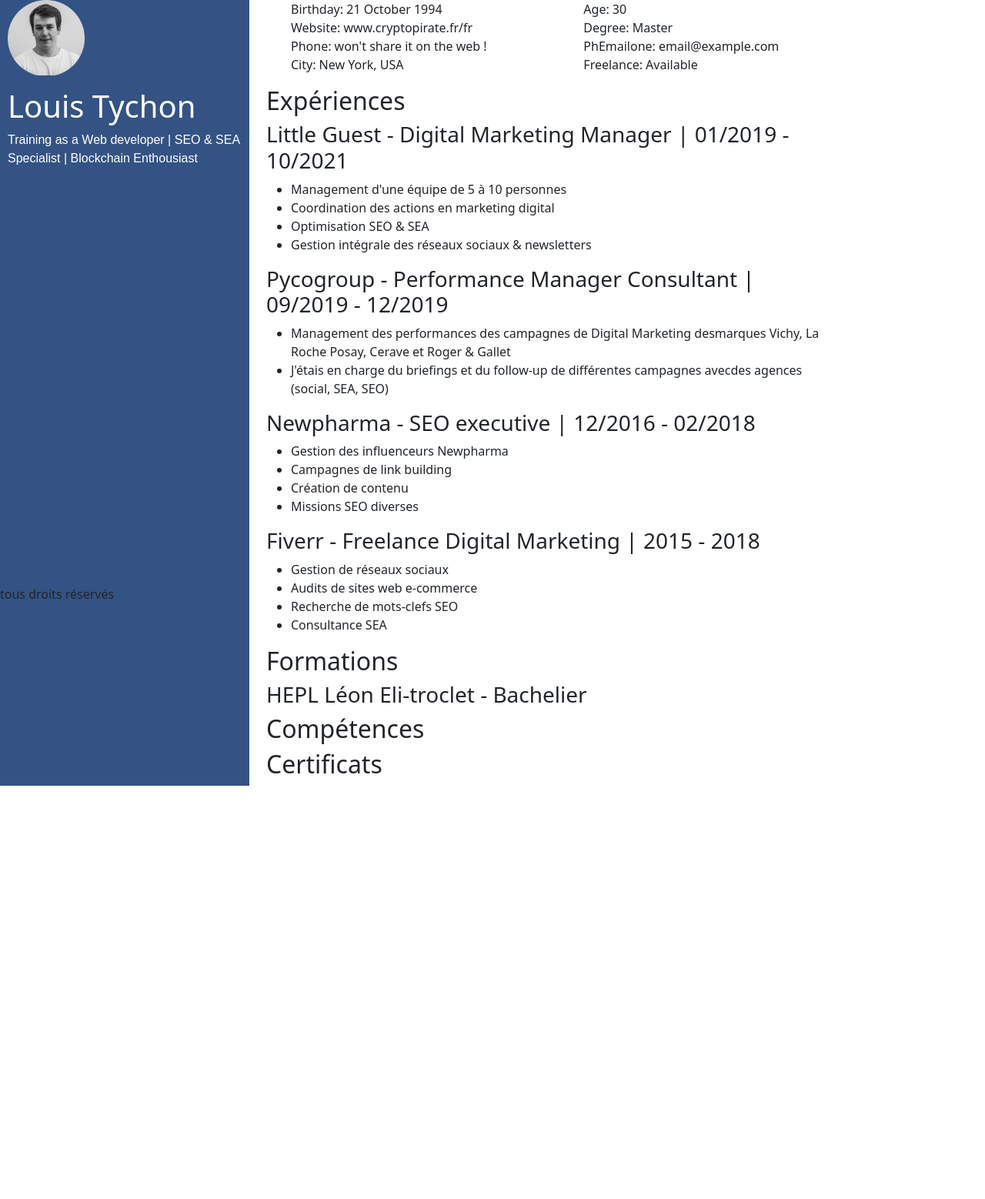
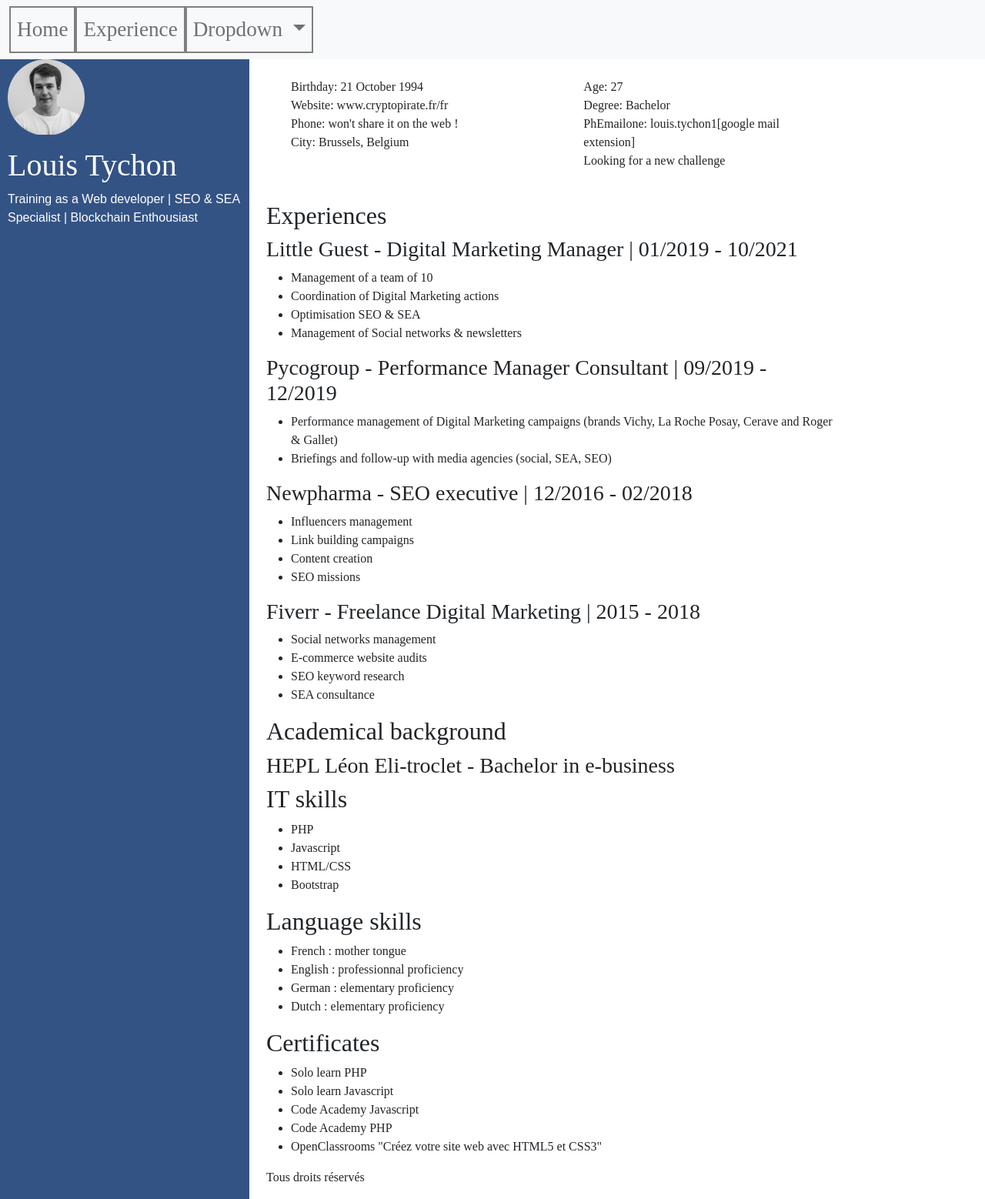
Before and after one commit to louistychon/mycv, a PHP site: page / in a window 1280 px wide. Shown: the whole page at 77% size. Before the commit the page ends 1021 px from the top, so only its background shows below. Run offline with PHP 8.4, Linux system fonts and the light colour scheme.

Commit message:
translation & update2

```diff
--- a/cv.css
+++ b/cv.css
@@ -70,8 +70,6 @@ img.profile
 /*footer*/
 
 .footer{
-  position: fixed;
-  left: 0;
-  bottom: 0;
+  position: relative;
   width: 100%;
 }
--- a/footer.php
+++ b/footer.php
@@ -1,2 +1 @@
-<?php include("header.php"); ?>
-<p class="footer"> tous droits réservés </p>
+<p class="footer"> Tous droits réservés </p>
--- a/header.php
+++ /dev/null
@@ -1,2 +0,0 @@
-  <link rel="stylesheet" href="cv.css" />
-  <link href="https://cdn.jsdelivr.net/npm/bootstrap@5.1.3/dist/css/bootstrap.min.css" rel="stylesheet" integrity="sha384-1BmE4kWBq78iYhFldvKuhfTAU6auU8tT94WrHftjDbrCEXSU1oBoqyl2QvZ6jIW3" crossorigin="anonymous">
--- a/index.php
+++ b/index.php
@@ -1,8 +1,43 @@
 <!DOCTYPE html>
-<html>
-<?php include("header.php"); ?>
+<html lang="en">
+
+<head>
+  <meta charset="UTF-8">
+  <meta http-equiv="X-UA-Compatible" content="IE=edge">
+  <meta name="viewport" content="width=device-width, initial-scale=1.0">
+  <title>Document</title>
+  <link href="https://cdn.jsdelivr.net/npm/bootstrap@5.1.3/dist/css/bootstrap.min.css" rel="stylesheet" integrity="sha384-1BmE4kWBq78iYhFldvKuhfTAU6auU8tT94WrHftjDbrCEXSU1oBoqyl2QvZ6jIW3" crossorigin="anonymous">
+  <link rel="stylesheet" href="cv.css" />
+</head>
+
 <body>
-    <div class = "row">
+  <header>
+  <nav class="navbar navbar-expand-lg navbar-light bg-light">
+  <div class="container-fluid">
+    <div class="collapse navbar-collapse" id="navbarSupportedContent">
+      <ul class="navbar-nav me-auto mb-2 mb-lg-0">
+        <li class="nav-item">
+          <a class="nav-link bg-light" aria-current="page" href="#">Home</a>
+        </li>
+        <li class="nav-item">
+          <a class="nav-link bg-light" href="#">Experience</a>
+        </li>
+        <li class="nav-item dropdown">
+          <a class="nav-link dropdown-toggle bg-light" href="#" id="navbarDropdown" role="button" data-bs-toggle="dropdown" aria-expanded="false">
+            Dropdown
+          </a>
+          <ul class="dropdown-menu" aria-labelledby="navbarDropdown">
+            <li><a class="dropdown-item" href="#">Trainings</a></li>
+            <li><a class="dropdown-item" href="#">Skills</a></li>
+            <li><hr class="dropdown-divider"></li>
+            <li><a class="dropdown-item" href="#">Certificates</a></li>
+          </ul>
+      </ul>
+    </div>
+  </div>
+</nav>
+  </header>
+  <div class="row">
     <div class="col-lg-3">
       <figure> <img class="profile" src="images/louis.png"></figure>
       <h1>Louis Tychon</h1>
@@ -11,55 +46,79 @@
 
     <div class="col-lg-7">
       <div class="row">
-                  <div class="col-lg-6">
+        <div class="col-lg-6 my-4">
           <ul>
             <li><i class="bullets"></i> Birthday: 21 October 1994</li>
             <li><i class="bullets"></i> Website: www.cryptopirate.fr/fr</li>
             <li><i class="bullets"></i> Phone: won't share it on the web !</li>
-                      <li><i class="bullets"></i> City: New York, USA</li>
+            <li><i class="bullets"></i> City: Brussels, Belgium</li>
           </ul>
         </div>
-                  <div class="col-lg-6">
+        <div class="col-lg-6 my-4">
           <ul>
-                      <li><i class="bullets"></i> Age: 30</li>
-                      <li><i class="bullets"></i> Degree: Master</li>
-                      <li><i class="bullets"></i> PhEmailone: email@example.com</li>
-                      <li><i class="bullets"></i> Freelance: Available</li>
+            <li><i class="bullets"></i> Age: 27</li>
+            <li><i class="bullets"></i> Degree: Bachelor</li>
+            <li><i class="bullets"></i> PhEmailone: louis.tychon1[google mail extension]</li>
+            <li><i class="bullets"></i> Looking for a new challenge</li>
           </ul>
         </div>
       </div>
-      <h2 class="experiences">Expériences</h2>
+      <h2 class="experiences">Experiences</h2>
       <h3>Little Guest - Digital Marketing Manager | 01/2019 - 10/2021</h3>
       <ul>
-          <li>Management d'une équipe de 5 à 10 personnes</li>
-          <li>Coordination des actions en marketing digital</li>
+        <li>Management of a team of 10</li>
+        <li>Coordination of Digital Marketing actions</li>
         <li>Optimisation SEO & SEA</li>
-          <li>Gestion intégrale des réseaux sociaux & newsletters</li>
+        <li>Management of Social networks & newsletters</li>
       </ul>
       <h3>Pycogroup - Performance Manager Consultant | 09/2019 - 12/2019 </h3>
       <ul>
-          <li>Management des performances des campagnes de Digital Marketing desmarques Vichy, La Roche Posay, Cerave et Roger & Gallet</li>
-          <li>J'étais en charge du briefings et du follow-up de différentes campagnes avecdes agences (social, SEA, SEO)</li>
+        <li>Performance management of Digital Marketing campaigns (brands Vichy, La Roche Posay, Cerave and Roger & Gallet)</li>
+        <li>Briefings and follow-up with media agencies (social, SEA, SEO)</li>
       </ul>
       <h3>Newpharma - SEO executive | 12/2016 - 02/2018</h3>
       <ul>
-          <li>Gestion des influenceurs Newpharma</li>
-          <li>Campagnes de link building</li>
-          <li>Création de contenu</li>
-          <li>Missions SEO diverses</li>
+        <li>Influencers management</li>
+        <li>Link building campaigns</li>
+        <li>Content creation</li>
+        <li>SEO missions</li>
       </ul>
       <h3>Fiverr - Freelance Digital Marketing | 2015 - 2018 </h3>
       <ul>
-          <li>Gestion de réseaux sociaux</li>
-          <li>Audits de sites web e-commerce</li>
-          <li>Recherche de mots-clefs SEO</li>
-          <li>Consultance SEA</li>
+        <li>Social networks management</li>
+        <li>E-commerce website audits</li>
+        <li>SEO keyword research</li>
+        <li>SEA consultance</li>
       </ul>
-    <h2 class="education">Formations</h2>
-      <h3>HEPL Léon Eli-troclet - Bachelier </h3>
-    <h2 class="interests">Compétences</h2>
-    <h2 class="certificats">Certificats</h2>
+      <h2 class="education">Academical background</h2>
+      <h3>HEPL Léon Eli-troclet - Bachelor in e-business </h3>
+      <h2 class="interests">IT skills</h2>
+      <ul>
+        <li>PHP</li>
+        <li>Javascript</li>
+        <li>HTML/CSS</li>
+        <li>Bootstrap</li>
+      </ul>
+      <h2 class="languages">Language skills</h2>
+      <ul>
+        <li>French : mother tongue</li>
+        <li>English : professionnal proficiency</li>
+        <li>German : elementary proficiency</li>
+        <li>Dutch : elementary proficiency</li>
+      </ul>
+      <h2 class="certificats">Certificates</h2>
+      <ul>
+        <li>Solo learn PHP</li>
+        <li>Solo learn Javascript</li>
+        <li>Code Academy Javascript</li>
+        <li>Code Academy PHP</li>
+        <li>OpenClassrooms "Créez votre site web avec HTML5 et CSS3"</li>
 
+      </ul>
+      <footer>
       <?php include("footer.php"); ?>
+      </footer>
+      <script src="https://cdn.jsdelivr.net/npm/bootstrap@5.1.3/dist/js/bootstrap.bundle.min.js" integrity="sha384-ka7Sk0Gln4gmtz2MlQnikT1wXgYsOg+OMhuP+IlRH9sENBO0LRn5q+8nbTov4+1p" crossorigin="anonymous"></script>
 </body>
+
 </html>
```
Also changed, not shown: formulaire.php (deleted, +0 -17 lines). Lines whose indentation alone changed are shown as unchanged.
